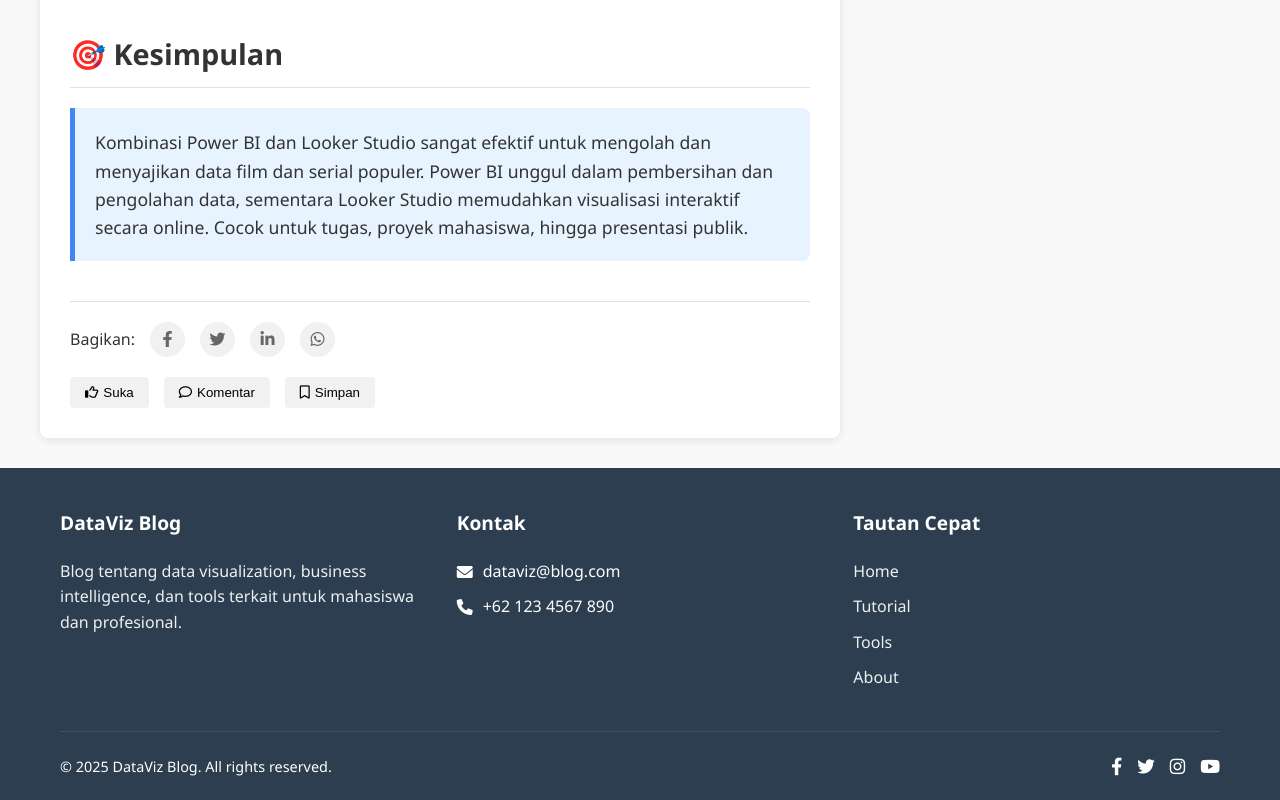
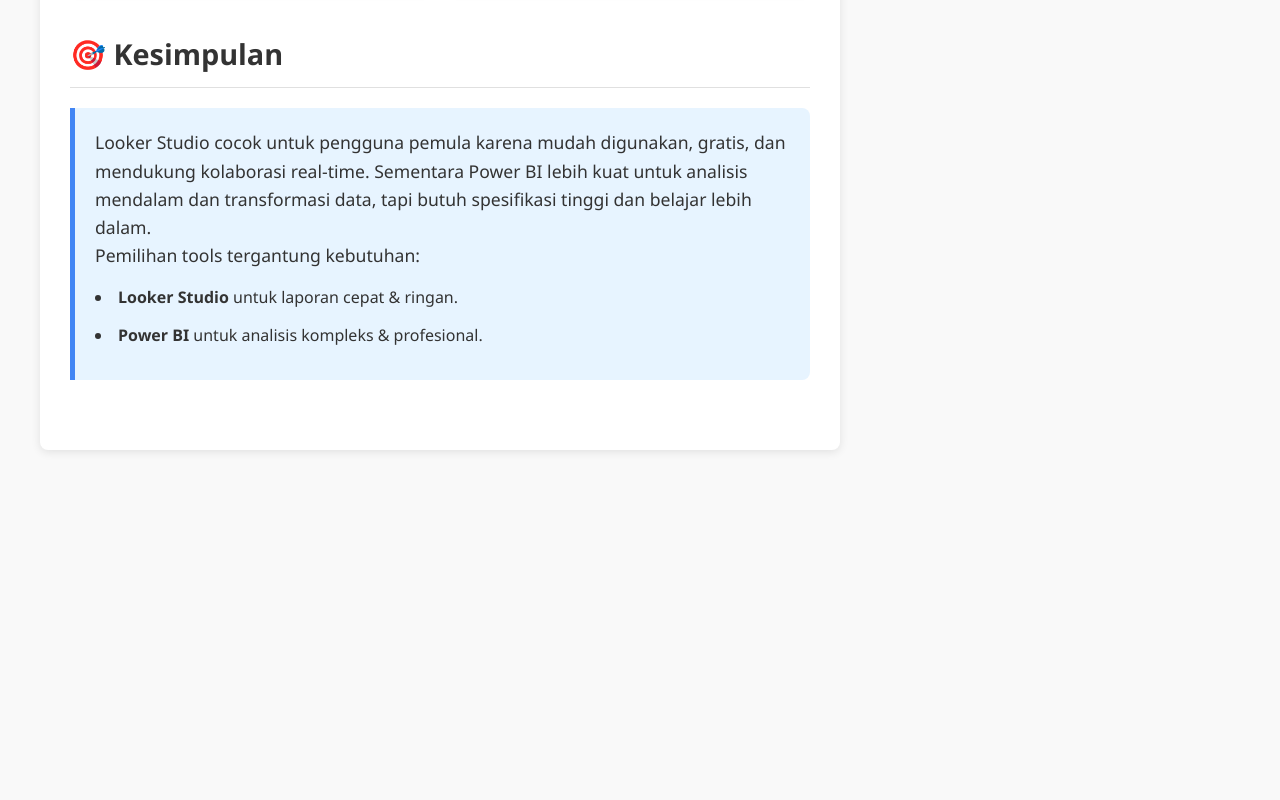
Before and after one commit to rizkyrmdnn/pemodelan-data, a plain HTML site: page index.html in a window 1280 px wide. Shown: the part 8814-9614 px from the top of the page. After the commit the page ends 9294 px from the top, so only its background shows below. Drawn offline with Linux system fonts and the light colour scheme.

Commit message:
Update index.html

```diff
--- a/index.html
+++ b/index.html
@@ -23,6 +23,17 @@
             height: auto;          /* Menjaga rasio aspek gambar */
             border-radius: 8px;    /* Memberi sudut yang sedikit membulat pada gambar */
             box-shadow: 0 4px 8px rgba(0,0,0,0.1); /* Menambah sedikit bayangan */
+        }
+
+        /* Style untuk list di dalam kesimpulan */
+        .highlight-box ul {
+            list-style-position: inside;
+            padding-left: 0;
+            margin-top: 1rem;
+        }
+
+        .highlight-box li {
+            margin-bottom: 0.75rem;
         }
     </style>
 </head>
@@ -362,27 +373,16 @@
             <section class="content-section">
                 <h2>🎯 Kesimpulan</h2>
                 <div class="highlight-box">
-                    <p>Kombinasi Power BI dan Looker Studio sangat efektif untuk mengolah dan menyajikan data film dan
-                        serial populer. Power BI unggul dalam pembersihan dan pengolahan data, sementara Looker Studio
-                        memudahkan visualisasi interaktif secara online. Cocok untuk tugas, proyek mahasiswa, hingga
-                        presentasi publik.</p>
+                    <p>Looker Studio cocok untuk pengguna pemula karena mudah digunakan, gratis, dan mendukung kolaborasi real-time. Sementara Power BI lebih kuat untuk analisis mendalam dan transformasi data, tapi butuh spesifikasi tinggi dan belajar lebih dalam.</p>
+                    <p>Pemilihan tools tergantung kebutuhan:</p>
+                    <ul>
+                        <li><strong>Looker Studio</strong> untuk laporan cepat & ringan.</li>
+                        <li><strong>Power BI</strong> untuk analisis kompleks & profesional.</li>
+                    </ul>
                 </div>
             </section>
 
-            <footer class="post-footer">
-                <div class="social-sharing">
-                    <span>Bagikan:</span>
-                    <a href="#" class="social-icon"><i class="fab fa-facebook-f"></i></a>
-                    <a href="#" class="social-icon"><i class="fab fa-twitter"></i></a>
-                    <a href="#" class="social-icon"><i class="fab fa-linkedin-in"></i></a>
-                    <a href="#" class="social-icon"><i class="fab fa-whatsapp"></i></a>
-                </div>
-                <div class="post-actions">
-                    <button class="btn-like"><i class="far fa-thumbs-up"></i> Suka</button>
-                    <button class="btn-comment"><i class="far fa-comment"></i> Komentar</button>
-                    <button class="btn-bookmark"><i class="far fa-bookmark"></i> Simpan</button>
-                </div>
-            </footer>
+
         </article>
 
         <aside class="sidebar">
@@ -402,7 +402,7 @@
                 <h3 class="widget-title">Tool Populer</h3>
                 <ul class="tool-list">
                     <li><a href="#"><i class="fab fa-microsoft"></i> Power BI</a></li>
-                    <li><a href="#"><i class="fab fa-google"></i> Looker Studio</a></li>
+                    <li><a href="https://lookerstudio.google.com"><i class="fab fa-google"></i> Looker Studio</a></li>
                     <li><a href="#"><i class="fas fa-chart-line"></i> Tableau</a></li>
                     <li><a href="#"><i class="fab fa-python"></i> Python (Matplotlib)</a></li>
                 </ul>
@@ -426,42 +426,7 @@
         </aside>
     </main>
 
-    <footer class="site-footer">
-        <div class="container">
-            <div class="footer-columns">
-                <div class="footer-column">
-                    <h3>DataViz Blog</h3>
-                    <p>Blog tentang data visualization, business intelligence, dan tools terkait untuk mahasiswa dan
-                        profesional.</p>
-                </div>
-                <div class="footer-column">
-                    <h3>Kontak</h3>
-                    <ul class="footer-links">
-                        <li><i class="fas fa-envelope"></i> dataviz@blog.com</li>
-                        <li><i class="fas fa-phone"></i> +62 123 4567 890</li>
-                    </ul>
-                </div>
-                <div class="footer-column">
-                    <h3>Tautan Cepat</h3>
-                    <ul class="footer-links">
-                        <li><a href="#">Home</a></li>
-                        <li><a href="#">Tutorial</a></li>
-                        <li><a href="#">Tools</a></li>
-                        <li><a href="#">About</a></li>
-                    </ul>
-                </div>
-            </div>
-            <div class="footer-bottom">
-                <p>&copy; 2025 DataViz Blog. All rights reserved.</p>
-                <div class="footer-social">
-                    <a href="#"><i class="fab fa-facebook-f"></i></a>
-                    <a href="#"><i class="fab fa-twitter"></i></a>
-                    <a href="#"><i class="fab fa-instagram"></i></a>
-                    <a href="#"><i class="fab fa-youtube"></i></a>
-                </div>
-            </div>
-        </div>
-    </footer>
+
 </body>
 
 </html>
```
